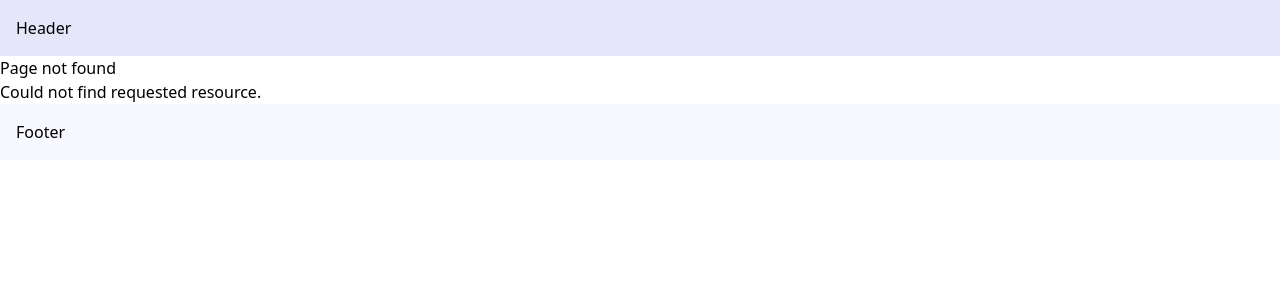
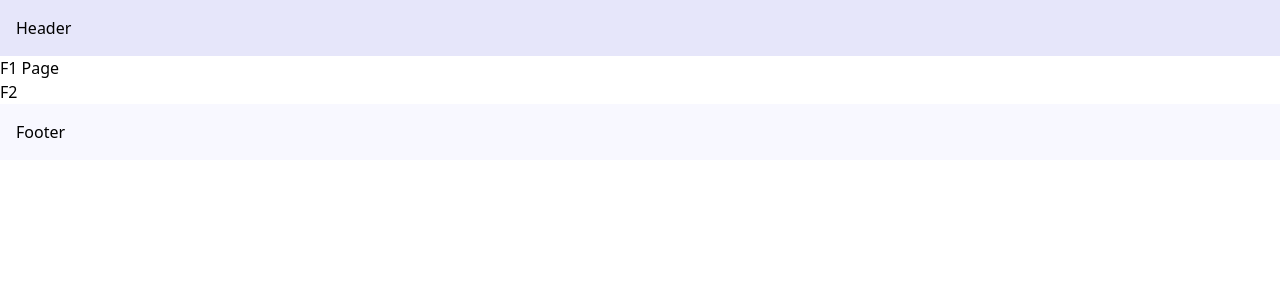
Before and after one commit to rsshonjoydas/nextjs, a Next.js app: page /f1 in a window 1280 px wide. Before the commit this address had no page. Shown: the top 300 px of the page. Built offline with nearby package versions, Linux system fonts and the light colour scheme.

Commit message:
intercepting routes

```diff
--- /dev/null
+++ b/src/app/f1/(.)f2/page.tsx
@@ -0,0 +1,5 @@
+const InterceptedF2 = () => {
+  return <div>(.) Intercepted F2 page</div>;
+};
+
+export default InterceptedF2;
--- /dev/null
+++ b/src/app/f1/f2/page.tsx
@@ -0,0 +1,5 @@
+const F2 = () => {
+  return <h1>F2 Page</h1>;
+};
+
+export default F2;
--- /dev/null
+++ b/src/app/f1/f3/page.tsx
@@ -0,0 +1,5 @@
+const F3 = () => {
+  return <h1>F3 page</h1>;
+};
+
+export default F3;
--- /dev/null
+++ b/src/app/f1/f4/(..)f3/page.tsx
@@ -0,0 +1,5 @@
+const InterceptedF3 = () => {
+  return <div>(..) Intercepted F3 page</div>;
+};
+
+export default InterceptedF3;
--- /dev/null
+++ b/src/app/f1/f4/(...)about/page.tsx
@@ -0,0 +1,5 @@
+const InterceptedAbout = () => {
+  return <div>(...) Intercepted About page</div>;
+};
+
+export default InterceptedAbout;
--- /dev/null
+++ b/src/app/f1/f4/page.tsx
@@ -0,0 +1,15 @@
+import Link from 'next/link';
+
+const F4 = () => {
+  return (
+    <>
+      <h1>F4 page</h1>
+      <div>
+        <Link href='/f1/f3'>F3</Link>
+        <Link href='/about'>About</Link>
+      </div>
+    </>
+  );
+};
+
+export default F4;
--- /dev/null
+++ b/src/app/f1/page.tsx
@@ -0,0 +1,14 @@
+import Link from 'next/link';
+
+const F1 = () => {
+  return (
+    <>
+      <h1>F1 Page</h1>
+      <div>
+        <Link href='/f1/f2'>F2</Link>
+      </div>
+    </>
+  );
+};
+
+export default F1;
```
Also changed, not shown: 1 other file (tests, documents, lock files or other folders).
